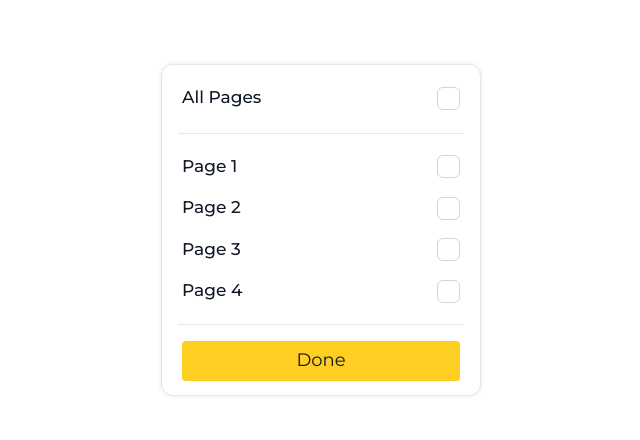
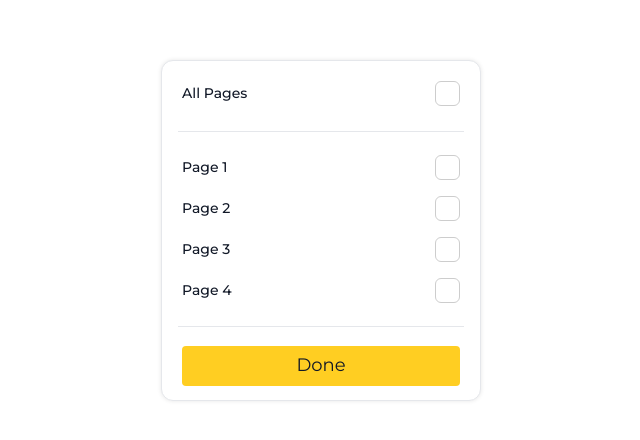
Before and after one commit to nabil1440/bored-panda, a React (Vite) app: page / in a window 1280 px wide. Shown: the part 170-610 px from the top of the page, without its empty margins (319-959 px from the left). Built offline with nearby package versions, Linux system fonts and the light colour scheme.

Commit message:
99.99% precise dimensions and colors for all

```diff
--- a/src/App.css
+++ b/src/App.css
@@ -43,7 +43,7 @@
 .ui-panel-divider {
   height: 1px;
   background-color: #e5e7eb;
-  margin: 2px 16px;
+  margin: 5px 16px;
 }
 
 /* ───────────────────────── */
--- a/src/styles/checkbox.css
+++ b/src/styles/checkbox.css
@@ -39,7 +39,8 @@
 }
 
 .ui-checkbox-text {
-  font-size: 17px;
+  font-size: 14px;
+  line-height: 130%;
   font-weight: 500;
   color: #111827;
 }
@@ -49,11 +50,11 @@
 /* ───────────────────────── */
 
 .ui-checkbox-box {
-  width: 23px;
-  height: 23px;
+  width: 25px;
+  height: 25px;
 
   border-radius: 6px;
-  border: 1px solid #d1d5db;
+  border: 1px solid #cdcdcd;
   background: white;
 
   display: flex;
@@ -66,7 +67,7 @@
 /* Checkmark */
 .ui-checkbox-check {
   font-size: 20px;
-  color: #9ca3af;
+  color: #e3e3e3;
   opacity: 0;
   transition: all 150ms ease;
 }
@@ -81,7 +82,8 @@
   + .ui-checkbox-content
   + .ui-checkbox-box
   .ui-checkbox-check {
-  opacity: 0.5;
+  opacity: 1;
+  color: #bdbdbd;
 }
 
 /* Active preview (mouse down) */
@@ -90,12 +92,13 @@
   + .ui-checkbox-content
   + .ui-checkbox-box
   .ui-checkbox-check {
-  opacity: 0.7;
+  opacity: 1;
+  color: #878787;
 }
 
 /* Box hover */
 .ui-checkbox-row:hover .ui-checkbox-box {
-  border-color: #9ca3af;
+  border-color: #bdbdbd;
 }
 
 /* State 3: Unchecked + focus / press */
@@ -107,7 +110,7 @@
   input:not(:checked)
   + .ui-checkbox-content
   + .ui-checkbox-box {
-  outline: 4px solid rgba(96, 165, 250, 0.25);
+  outline: 3px solid #2469f610;
   outline-offset: 0;
 }
 
@@ -122,7 +125,7 @@
   + .ui-checkbox-box
   .ui-checkbox-check {
   opacity: 1;
-  color: #9ca3af;
+  color: #878787;
 }
 
 /* ───────────────────────── */
@@ -130,8 +133,8 @@
 /* ───────────────────────── */
 
 .ui-checkbox-row input:checked + .ui-checkbox-content + .ui-checkbox-box {
-  background: #2563eb;
-  border-color: #2563eb;
+  background: #2469f6;
+  border: 0;
 }
 
 .ui-checkbox-row
@@ -145,8 +148,8 @@
 
 /* Checked hover */
 .ui-checkbox-row:hover input:checked + .ui-checkbox-content + .ui-checkbox-box {
-  background: #1d4ed8;
-  border-color: #1d4ed8;
+  background: #5087f8;
+  border: 0;
 }
 
 /* Checked active (mouse down) */
@@ -154,9 +157,9 @@
   input:checked
   + .ui-checkbox-content
   + .ui-checkbox-box {
-  background: #1e40af;
-  border-color: #1e40af;
-  outline: 4px solid rgba(96, 165, 250, 0.25);
+  background: #2469f6;
+  border: 0;
+  outline: 3px solid #2469f610;
   outline-offset: 0;
 }
 
```
